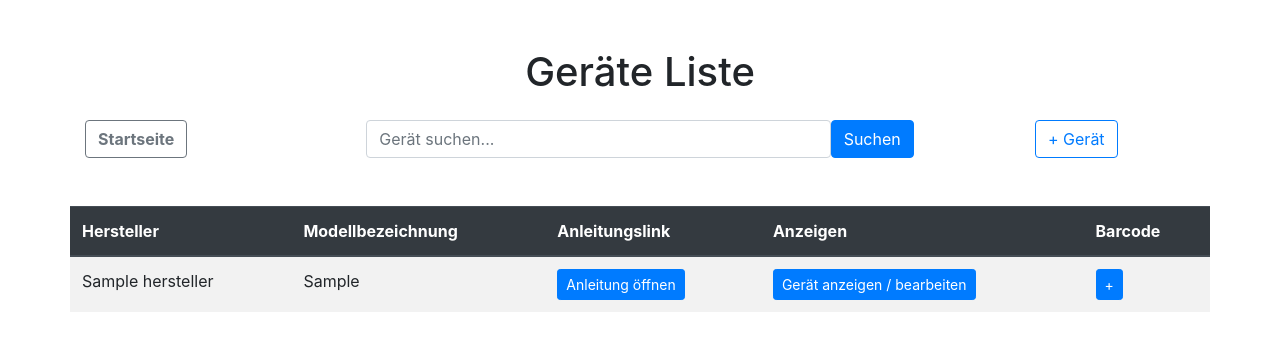
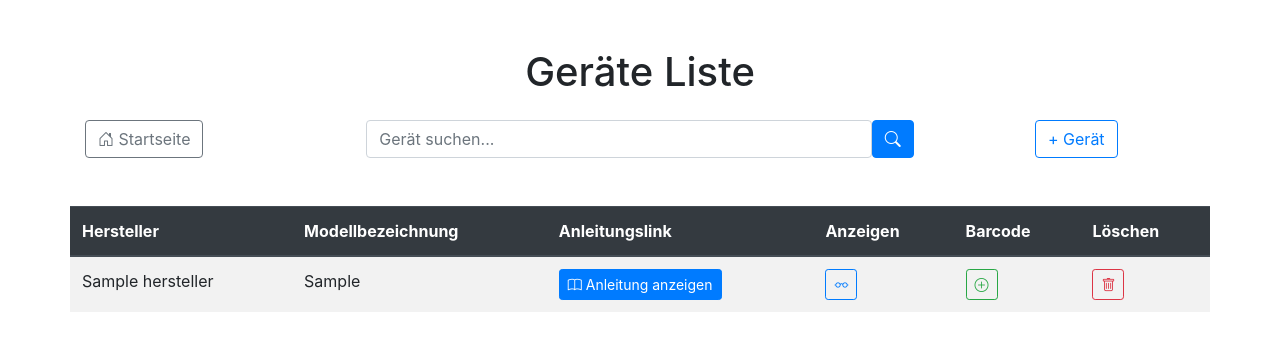
Before and after one commit to qwersumme/LVSW, a Django app: page /devicemanagerapp/geraete-liste/ in a window 1280 px wide. Shown: the top 351 px of the page. Run offline with Django 5.2, Linux system fonts and the light colour scheme; tables that the repository leaves empty hold one stand-in row (values such as "Sample post"); some libraries are stand-ins or nearby versions.

Commit message:
added device Delete Buttons and some styling

```diff
--- a/LVSW/devicemanagerapp/templates/devicemanagerapp/edit_device.html
+++ b/LVSW/devicemanagerapp/templates/devicemanagerapp/edit_device.html
@@ -5,6 +5,8 @@
     <meta name="viewport" content="width=device-width, initial-scale=1.0">
     <title>Gerät bearbeiten</title>
     <link rel="stylesheet" href="https://stackpath.bootstrapcdn.com/bootstrap/4.5.2/css/bootstrap.min.css">
+    <link rel="stylesheet" href="https://cdnjs.cloudflare.com/ajax/libs/bootstrap-icons/1.10.5/font/bootstrap-icons.min.css">
+
 </head>
 <body>
     <div class="container mt-5">
@@ -18,8 +20,8 @@
                     {% csrf_token %}
                     {{ form.as_p }}
                     <div class="text-center mt-4">
-                        <button type="submit" class="btn btn-success"><i class="bi bi-check-circle"></i>Speichern</button>
-                        <a href="{% url 'show_device' geraetetyp.geraetetypid %}" class="btn btn-outline-danger"><i class="bi bi-x-circle"></i>Abbrechen</a>
+                        <button type="submit" class="btn btn-success"><i class="bi bi-check-circle"></i> Speichern</button>
+                        <a href="{% url 'show_device' geraetetyp.geraetetypid %}" class="btn btn-outline-danger"><i class="bi bi-x-circle"></i> Abbrechen</a>
                     </div>
                 </form>
             </div>
--- a/LVSW/devicemanagerapp/templates/devicemanagerapp/geraete_liste.html
+++ b/LVSW/devicemanagerapp/templates/devicemanagerapp/geraete_liste.html
@@ -5,6 +5,7 @@
     <meta name="viewport" content="width=device-width, initial-scale=1.0">
     <title>Geräte Liste</title>
     <link rel="stylesheet" href="https://stackpath.bootstrapcdn.com/bootstrap/4.5.2/css/bootstrap.min.css">
+    <link rel="stylesheet" href="https://cdnjs.cloudflare.com/ajax/libs/bootstrap-icons/1.10.5/font/bootstrap-icons.min.css">
 </head>
 <body>
     <div class="container mt-5">
@@ -13,21 +14,22 @@
         <div class="row mt-4 align-items-center">
             <!-- Zurück-Button am linken Rand -->
             <div class="col-md-2 text-start">
-                <a href="{% url 'mainindex' %}" class="btn btn-outline-secondary"><b>Startseite</b></a>
+                <a href="{% url 'mainindex' %}" class="btn btn-outline-secondary">
+                    <i class="bi bi-house-door"></i> Startseite
+                </a>
             </div>
 
             <!-- Suchleiste -->
             <div class="col-md-8 d-flex justify-content-center">
                 <form method="get" class="d-flex w-75">
                     <input type="text" name="q" placeholder="Gerät suchen..." value="{{ query }}" class="form-control me-2">
-                <button type="submit" class="btn btn-primary">Suchen</button>
+                    <button type="submit" class="btn btn-primary"><i class="bi bi-search"></i></button>
                 </form>
             </div>
 
             <div class="col-md-2 text-end">
                 <a href="{% url 'suche_hersteller' %}" class="btn btn-outline-primary">+ Ger&auml;t</a>
             </div>
-
         </div>
 
         <div class="row mt-4 align-items-center">
@@ -36,12 +38,12 @@
         <table class="table table-striped mt-4">
             <thead class="thead-dark">
                 <tr>
-
                     <th>Hersteller</th>
                     <th>Modellbezeichnung</th>
                     <th>Anleitungslink</th>
                     <th>Anzeigen</th>
                     <th>Barcode</th>
+                    <th>Löschen</th>
                 </tr>
             </thead>
             <tbody>
@@ -51,18 +53,35 @@
                     <td>{{ g.modellbezeichnung }}</td>
                     <td>
                     {% if g.anleitungslink %}
-                        <a href="{{ g.anleitungslink }}" target="_blank" class="btn btn-sm btn-primary">Anleitung öffnen</a>
+                        <a href="{{ g.anleitungslink }}" target="_blank" class="btn btn-sm btn-primary">
+                            <i class="bi bi-book"></i> Anleitung anzeigen
+                        </a>
                     {% else %}
                         <span class="text-muted">Keine Anleitung verfügbar</span>
                     {% endif %}
                     </td>
-                    <td><a href="{% url 'show_device' g.geraetetypid %}" class="btn btn-sm btn-primary">Ger&auml;t anzeigen / bearbeiten</a></td>
-                    <td><a href="{% url 'generate_barcodes' g.geraetetypid %}" class="btn btn-sm btn-primary">+</a></td>
-
+                    <td>
+                        <a href="{% url 'show_device' g.geraetetypid %}" class="btn btn-sm btn-outline-primary">
+                            <i class="bi bi-eyeglasses"></i>
+                        </a>
+                    </td>
+                    <td>
+                        <a href="{% url 'generate_barcodes' g.geraetetypid %}" class="btn btn-sm btn-outline-success">
+                            <i class="bi bi-plus-circle"></i>
+                        </a>
+                    </td>
+                    <td>
+                        <form method="post" action="{% url 'delete_geraetetyp' g.geraetetypid %}" style="display:inline;">
+                            {% csrf_token %}
+                            <button type="submit" class="btn btn-sm btn-outline-danger">
+                                <i class="bi bi-trash"></i>
+                            </button>
+                        </form>
+                    </td>
                 </tr>
                 {% empty %}
                 <tr>
-                    <td colspan="3" class="text-center">Keine Geräte gefunden.</td>
+                    <td colspan="6" class="text-center">Keine Geräte gefunden.</td>
                 </tr>
                 {% endfor %}
             </tbody>
--- a/LVSW/devicemanagerapp/templates/devicemanagerapp/show_devices.html
+++ b/LVSW/devicemanagerapp/templates/devicemanagerapp/show_devices.html
@@ -5,6 +5,8 @@
     <meta name="viewport" content="width=device-width, initial-scale=1.0">
     <title>Gerät Details</title>
     <link rel="stylesheet" href="https://stackpath.bootstrapcdn.com/bootstrap/4.5.2/css/bootstrap.min.css">
+    <link rel="stylesheet" href="https://cdnjs.cloudflare.com/ajax/libs/bootstrap-icons/1.10.5/font/bootstrap-icons.min.css">
+
 </head>
 <body>
     <div class="container mt-5">
@@ -36,7 +38,7 @@
         </div>
         <div class="text-center mt-4">
             <a href="{% url 'geraete_liste' %}" class="btn btn-outline-secondary">Zurück zur Geräte-Liste</a>
-            <a href="{%url 'edit_device' geraetetyp.geraetetypid %}" class="btn btn-outline-primary">Bearbeiten</a>
+            <a href="{%url 'edit_device' geraetetyp.geraetetypid %}" class="btn btn-outline-primary"><i class="bi bi-pencil"></i> Bearbeiten</a>
         </div>
     </div>
 </body>
--- a/LVSW/devicemanagerapp/urls.py
+++ b/LVSW/devicemanagerapp/urls.py
@@ -10,6 +10,7 @@ urlpatterns = [
     path('erstelle-geraet/<int:hersteller_id>/', views.erstelle_geraet, name='erstelle_geraet'),
     path('suche-hersteller/', views.suche_hersteller, name='suche_hersteller'),
     path('geraete-liste/', views.geraete_liste, name='geraete_liste'),
+    path('delete-geraetetyp/<int:geraetetypid>/', views.delete_geraetetyp, name='delete_geraetetyp'),
     path('show-device/<int:geraete_id>/', views.show_device, name='show_device'),
     path('edit-device/<int:geraete_id>/', views.edit_device, name='edit_device'),
     path('generate-barcodes/<int:geraetetypid>/', views.generate_barcodes, name='generate_barcodes'),
--- a/LVSW/devicemanagerapp/views.py
+++ b/LVSW/devicemanagerapp/views.py
@@ -90,6 +90,14 @@ def edit_device(request, geraete_id):
 
     return render(request, 'devicemanagerapp/edit_device.html', {'form': form, 'geraetetyp': geraetetyp})
 
+def delete_geraetetyp(request, geraetetypid):
+    geraetetyp = get_object_or_404(Geraetetyp, geraetetypid=geraetetypid)
+    if request.method == 'POST':
+        geraetetyp.delete()
+        messages.success(request, f"Gerätetyp {geraetetyp.modellbezeichnung} wurde erfolgreich gelöscht!")
+        return redirect('geraete_liste')  # Zurück zur Geräte-Liste
+    return redirect('geraete_liste')
+
 def generate_barcodes(request, geraetetypid):
     # Sicherstellen, dass der Gerätetyp existiert
     geraetetyp = get_object_or_404(Geraetetyp, geraetetypid=geraetetypid)
@@ -139,10 +147,10 @@ def barcodes_liste(request):
             Q(barcode__icontains=query) |
             Q(geraetetypid__modellbezeichnung__icontains=query) |
             Q(geraetetypid__herstellerid__name__icontains=query)
-        ).select_related('geraetetypid')
+        ).select_related('geraetetypid').order_by('barcode')
     else:
         # Ohne Suchbegriff alle Barcodes laden
-        barcodes = Barcodeelement.objects.select_related('geraetetypid')
+        barcodes = Barcodeelement.objects.select_related('geraetetypid').order_by('barcode')
 
     return render(request, 'devicemanagerapp/barcodes_liste.html', {'barcodes': barcodes, 'query': query})
 
```
Also changed, not shown: LVSW/devicemanagerapp/templates/devicemanagerapp/barcodes_liste.html (+14 -2 lines). Lines whose indentation alone changed are shown as unchanged.
